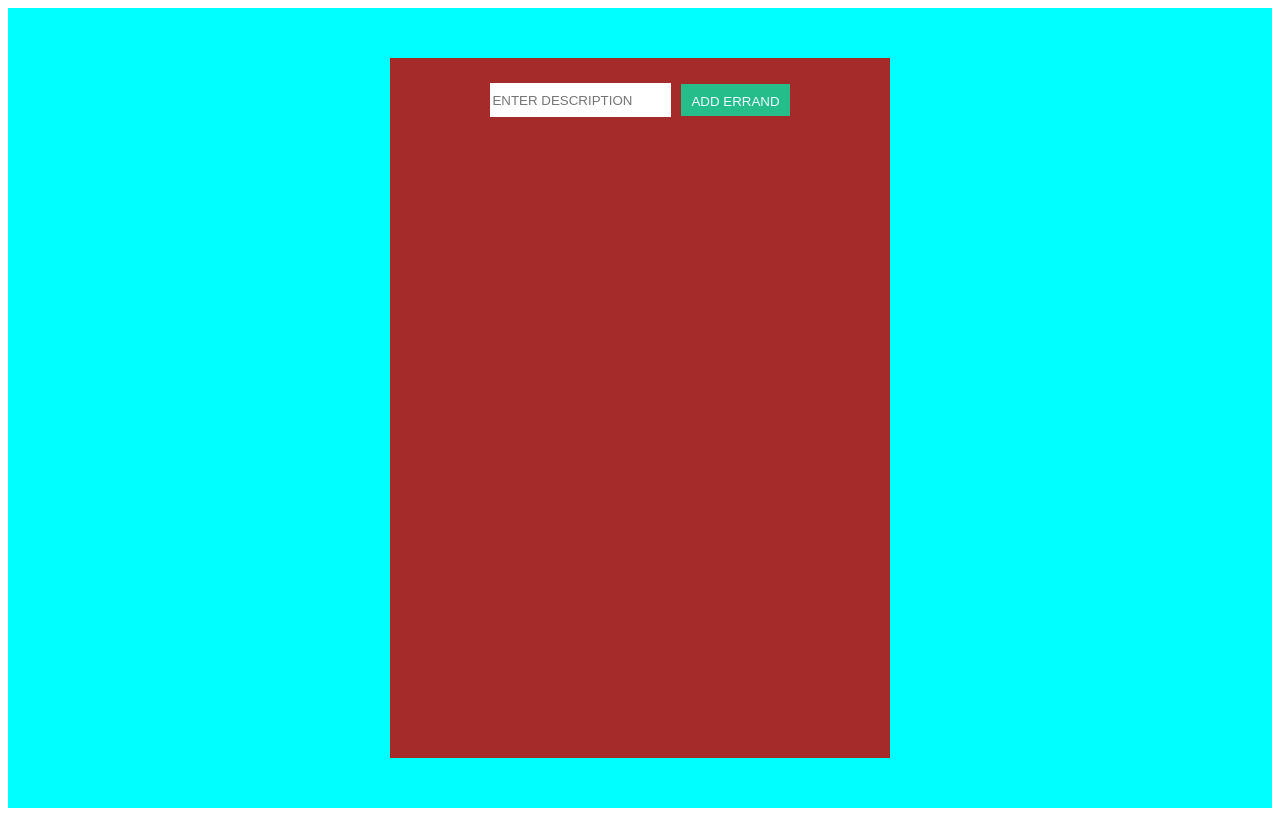
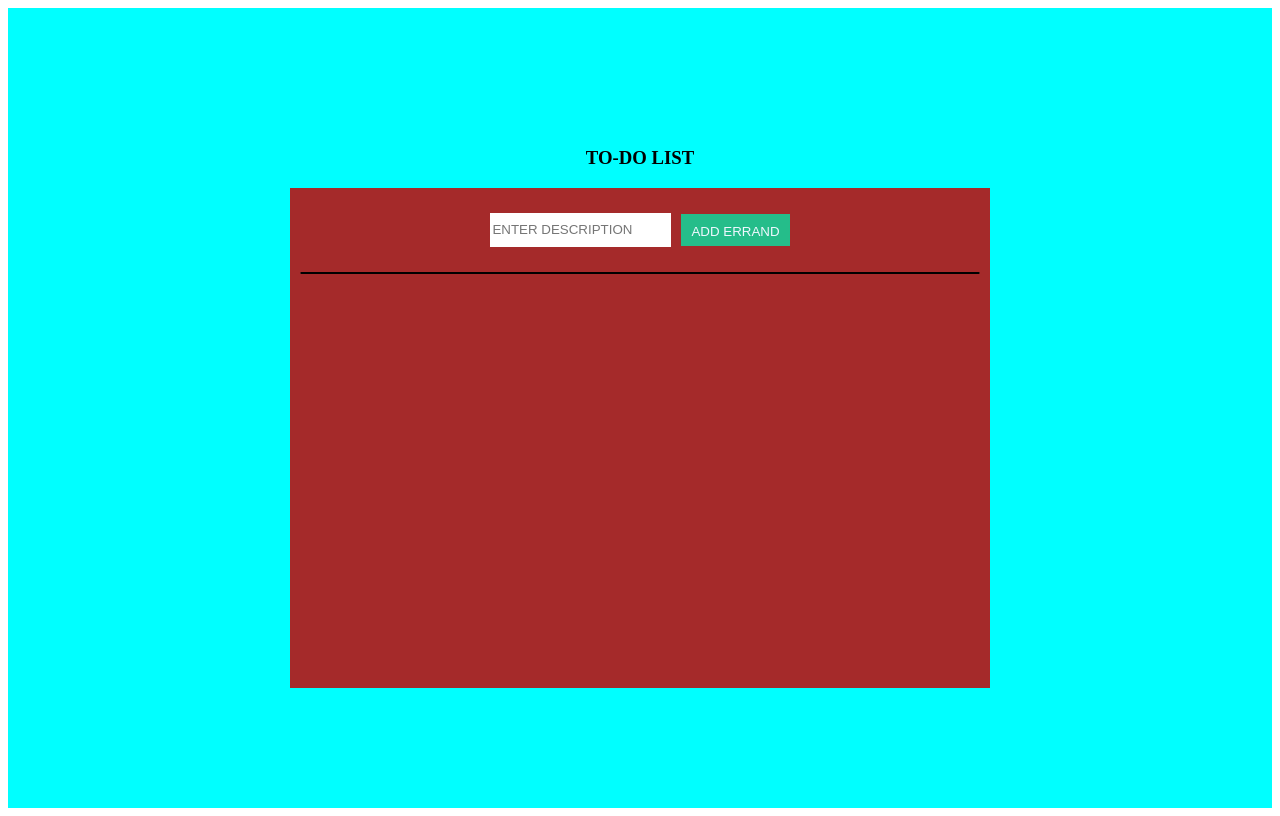
Before and after one commit to shilpakrishnanunni/mern_crud_operations, a React (Vite) app in the folder frontend/: page / in a window 1280 px wide. Built offline with nearby package versions, Linux system fonts and the light colour scheme; no server answers.

Commit message:
frontend: install tansack and use useQuery to fetch data

```diff
--- a/frontend/package.json
+++ b/frontend/package.json
@@ -10,6 +10,8 @@
     "preview": "vite preview"
   },
   "dependencies": {
+    "@tanstack/react-query": "^5.55.0",
+    "axios": "^1.7.7",
     "react": "^18.3.1",
     "react-dom": "^18.3.1"
   },
--- a/frontend/src/components/Errand.tsx
+++ b/frontend/src/components/Errand.tsx
@@ -1,6 +1,7 @@
 import ErrandForm from "./ErrandForm";
 import ErrandTable from "./ErrandTable";
 import "../style.css";
+import hooks from "../hooks.tsx";
 
 const HeaderComponent = () => {
     return (
@@ -11,8 +12,12 @@ const HeaderComponent = () => {
 }
 
 const Errand = (props) => {
+    const { data, isLoading, isError } = hooks.useErrandTableData();
+    console.log("data",data);
+
     return (
         <div className="main">
+            <HeaderComponent/>
             <div className="errand-container">
                 <ErrandForm />
                 <ErrandTable />
--- /dev/null
+++ b/frontend/src/hooks.tsx
@@ -0,0 +1,32 @@
+import { useQuery } from "@tanstack/react-query";
+import axios from "axios";
+
+const defaults = {
+    baseURL: import.meta.env.VITE_APP_API_URL || 'http://localhost:3000/',
+    // headers: () => ({
+    //     'Content-Type': 'application/json',
+    //     // 'Accept': 'application/json',
+    //     // Authorization: getStoredAuthToken() // incomplete
+    // })
+    headers: {
+      'Content-Type': 'application/json'
+    }
+  };
+
+const hooks = {
+    useErrandTableData: () => {
+        return useQuery({
+            queryKey: ['errands-data'],
+            queryFn: async () => {
+                const response = await axios.request({
+                    method: 'get',
+                    url: `${defaults.baseURL}get-all-errands`,
+                    headers: defaults.headers
+                });
+                return response?.data;
+            }
+        })
+    },
+};
+
+export default hooks;
--- a/frontend/src/main.tsx
+++ b/frontend/src/main.tsx
@@ -1,10 +1,16 @@
-import { StrictMode } from 'react'
-import { createRoot } from 'react-dom/client'
-import App from './App.tsx'
-import './index.css'
+import { StrictMode } from "react";
+import { createRoot } from "react-dom/client";
+import { QueryClientProvider, QueryClient } from "@tanstack/react-query";
+import App from "./App.tsx";
+import "./index.css";
 
-createRoot(document.getElementById('root')!).render(
-  <StrictMode>
-    <App />
-  </StrictMode>,
-)
+const root = createRoot(document.getElementById("root")!);
+const queryClient = new QueryClient();
+
+root.render(
+    <StrictMode>
+        <QueryClientProvider client={queryClient}>
+            <App />
+        </QueryClientProvider>
+    </StrictMode>
+);
--- a/frontend/src/style.css
+++ b/frontend/src/style.css
@@ -5,11 +5,12 @@
     display: flex;
     align-items: center;
     justify-content: center;
+    flex-direction: column;
 }
 
 .errand-container {
-    width: 500px;
-    height: 700px;
+    width: 700px;
+    height: 500px;
     background-color: brown;
 }
 
@@ -41,4 +42,6 @@
 .table-container {
     background-color: bisque;
     margin: 10px;
+    border: 1px solid black;
+    border-radius: 25px;
 }
```
Also changed, not shown: 1 other file (tests, documents, lock files or other folders).
